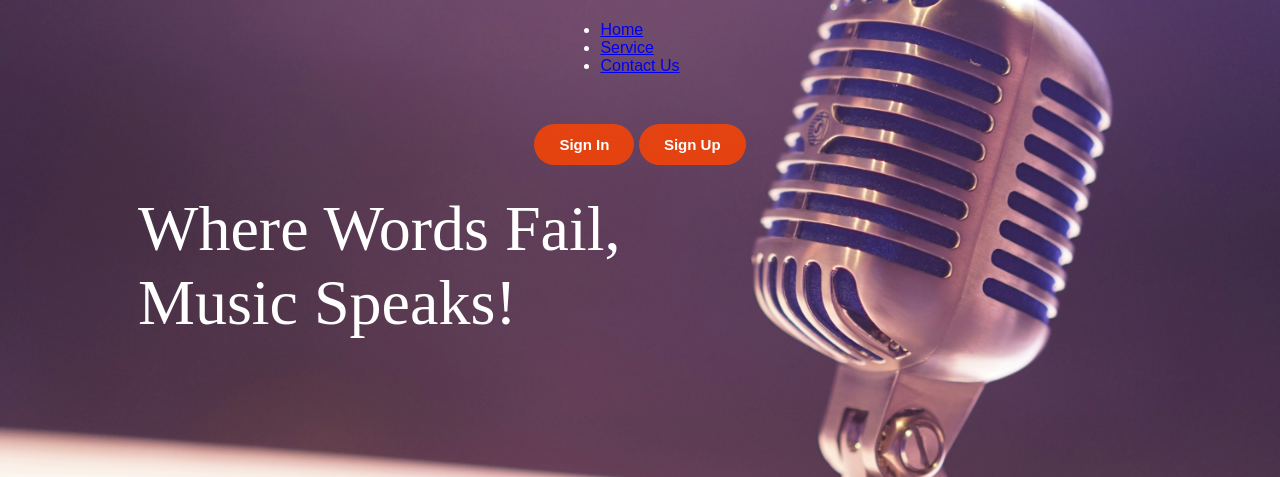
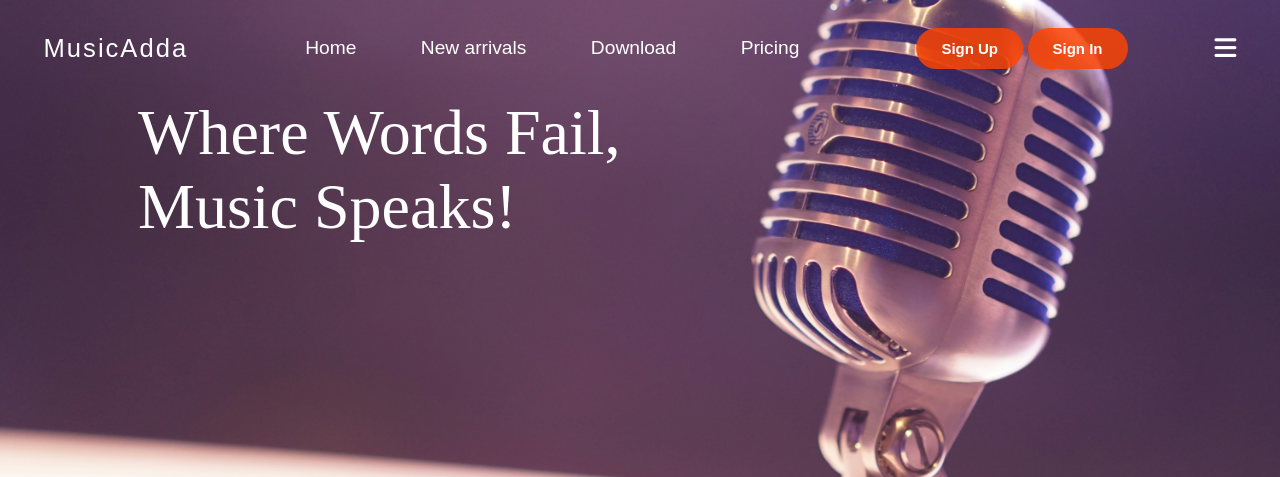
Before and after one commit to coderRohit620/OCTANET_MAY, a plain HTML site: page task1/index.html in a window 1280 px wide. Shown: the top 477 px of the page. Drawn offline with Linux system fonts and the light colour scheme.

Commit message:
Update index.html

```diff
--- a/task1/index.html
+++ b/task1/index.html
@@ -4,42 +4,34 @@
     <meta charset="UTF-8">
     <meta name="viewport" content="width=device-width, initial-scale=1.0">
     <title>Welcome To Music world</title>
+    <script src="https://kit.fontawesome.com/8e48b474c8.js" crossorigin="anonymous"></script>
+
     <link rel="stylesheet" href="index.css">
 </head>
 <body>
-    <div class="container">
+    <div class="top">
+        <div class="header">
+          <nav>
+            <div class="logo">MusicAdda</div>
+            <div class="menu">
+
+              <a href="#">Home</a>
+              <a href="#">New arrivals</a>
+              <a href="#">Download</a>
+              <a href="#">Pricing</a>
+
+            </div>
+            <div class="button">
+              <button><li>Sign Up</li></button>
+              <button><li>Sign In</li></button>
+            </div>
+              <div class="menu-icon">
+                  <i class="fa-solid fa-bars"></i>
+              </div>
+          </nav>
 
 
-        <div class="main">
-            <div class="top">
-                <div class="header">
-                    <div class="rightsideheader">
-                        <nav>
-                            <ul>
-                                <li><a href="#">Home</a></li>
-                                <li><a href="#">Service</a></li>
-                                <li><a href="#">Contact Us</a></li>
-                            </ul>
-                        </nav>
-                    </div>
-
-                    <div class="leftsiderheader">
-                        <nav>
-                            <ul>
-                                <button>
-                                    <li>Sign In</li>
-                                </button>
-
-                                <button>
-                                    <li>Sign Up</li>
-                                </button></li>
-
-                            </ul>
-                        </nav>
-                    </div>
-
-
-                </div>
+        </div>
 
                 <div class="overlay">
                     <div class="text">
```
